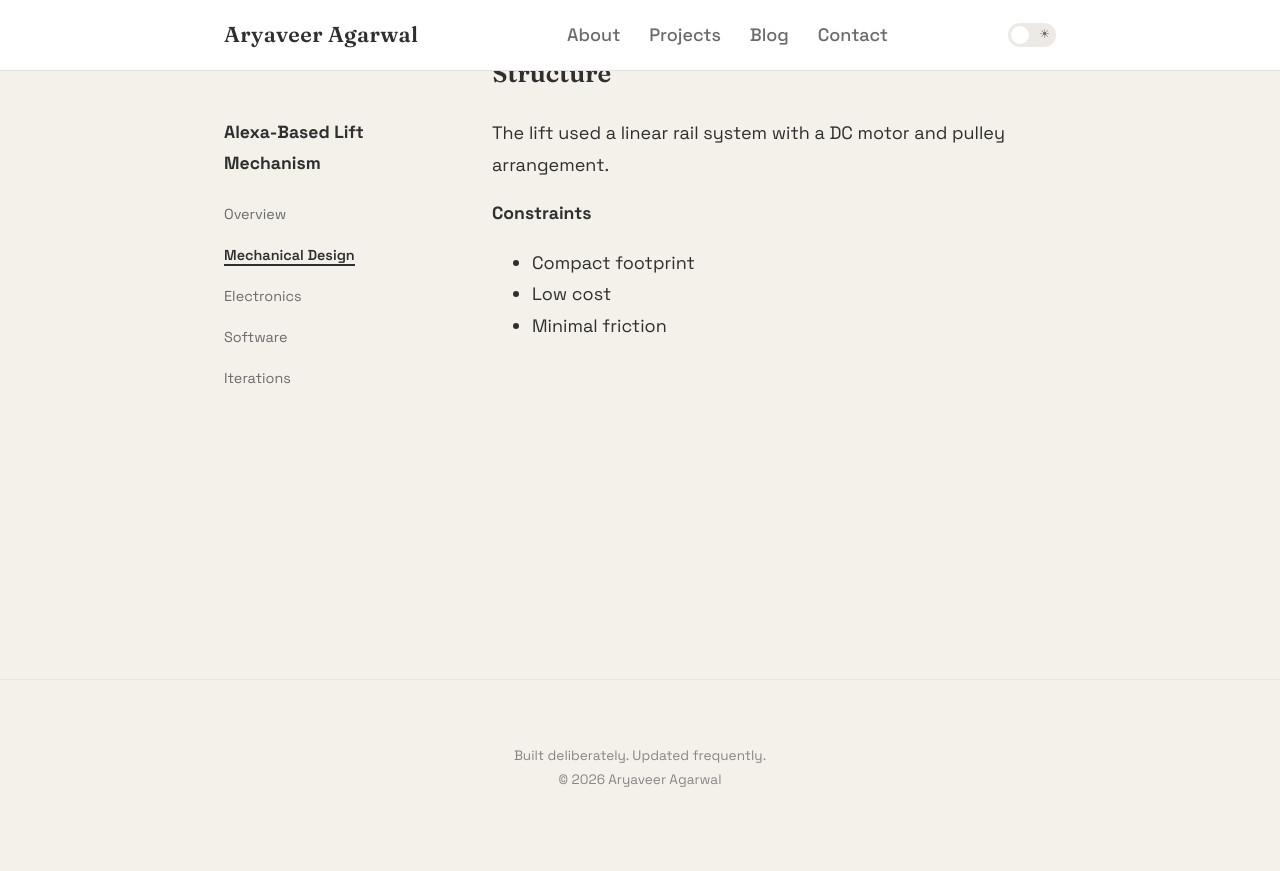
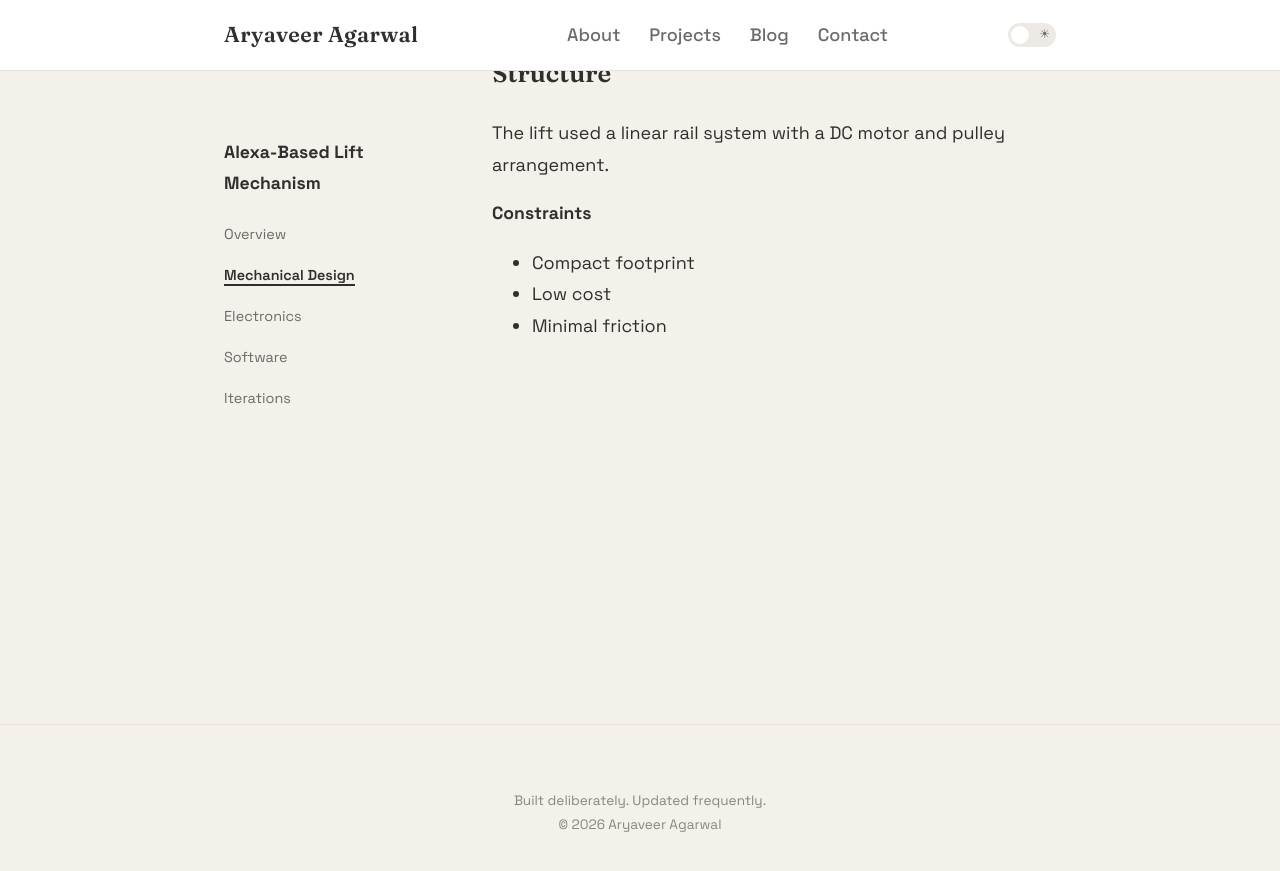
Before and after one commit to aryaveeragarwal/aryaveeragarwal.github.io, a Jekyll site: the page built from _projects/alexa-lift/design.md, in a window 1280 px wide and 900 px high, scrolled down 121 px. Shown: the top 871 px of the window. Built offline with Jekyll 4.4.1, drawn with Linux system fonts in a browser that asks for light colours.

Commit message:
Update style.css

```diff
--- a/assets/style.css
+++ b/assets/style.css
@@ -513,13 +513,14 @@ main a:hover {
   grid-template-columns: 220px 1fr;
   gap: 3rem;
   margin-top: 2rem;
-  min-height: 65vh;
+  min-height: 70vh;
 }
 
 .project-sidebar {
   position: sticky;
-  top: 100px;
+  top: 120px;
   align-self: start;
+  height: fit-content;
 }
 
 .project-sidebar ul {
```
